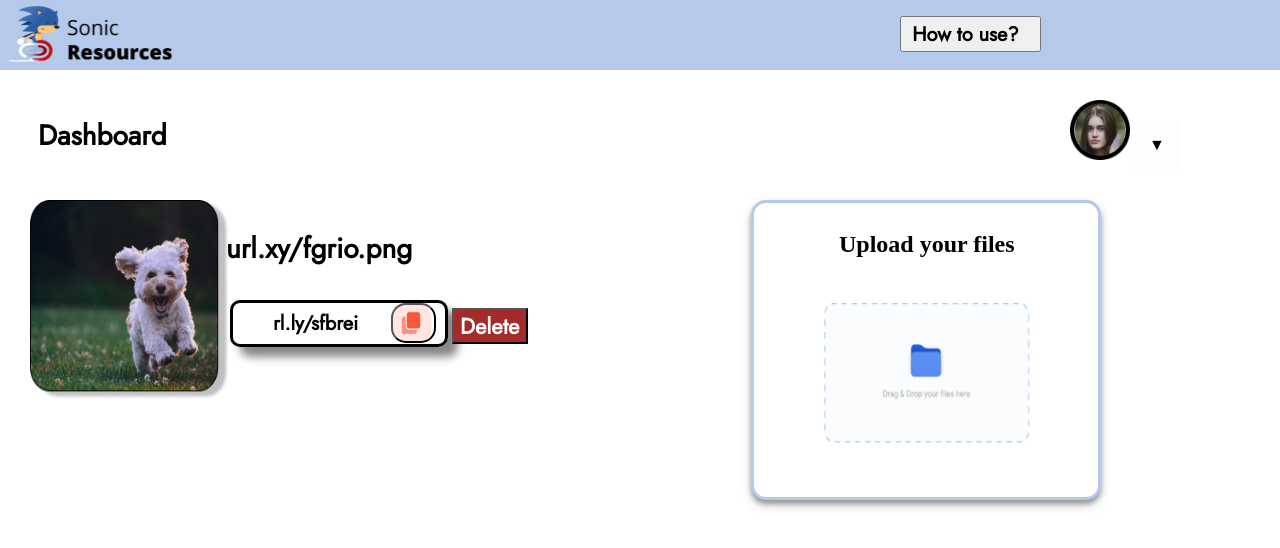
After one commit to rajvi3003/Django-Projects, a Django app: template templates/SonicRes/howtouse.html in a window 1280 px wide. The commit adds this page. Shown: the top 548 px of the page. Run offline with Django 3.2, Linux system fonts and the light colour scheme; the template is opened without the code that fills it, so the values that code supplies are empty.

Commit message:
Final commit for frontend part

```diff
--- a/static/assets/howtouse.css
+++ b/static/assets/howtouse.css
@@ -145,3 +145,121 @@
     height: 200px;
     width: 200px;
 }
+
+.maindiv {
+    position: absolute;
+    width: 350px;
+    height: 300px;
+    left: 751px;
+    top: 200px;
+    border-color: 3px thistle;
+    filter: drop-shadow(0px 4px 4px rgba(36, 28, 28, 0.25));
+    background: #FFFFFF;
+    border: 3px solid #B5CAEB;
+    box-sizing: border-box;
+    box-shadow: 0px 4px 4px rgba(0, 0, 0, 0.25);
+    border-radius: 15px;
+}
+
+.textinside {
+    position: absolute;
+    /* width: 210px;
+    height: 34px;
+    left: 1025px;
+    top: 305px; */
+    /* top: -50px; */
+    left: 85px;
+    font-family: google Jost;
+    font-style: normal;
+    font-weight: bold;
+    font-size: 24px;
+    line-height: 35px;
+    display: flex;
+    align-items: center;
+    color: #000000;
+}
+
+.containsimg {
+    position: absolute;
+    width: 206px;
+    /*height: 150px;
+    left: 978px;
+    top: 375px; */
+    height: 140px;
+    top: 100px;
+    left: 70px;
+}
+
+.userprofile {
+    position: absolute;
+    /* height: 70px; */
+    left: 1070px;
+    top: 100px;
+}
+
+.photo {
+    height: 60px;
+}
+
+
+/* .photo {
+    height: 50px;
+    left: 200px;
+    top: 20px;
+}
+
+.dropdown {
+    display: inline;
+    left: 200px;
+    top: 0px;
+    background-color: transparent;
+    border: none;
+} */
+
+
+/* .dropdown:hover{
+
+} */
+
+.dropbtn {
+    background-color: #fcfdfd;
+    color: #000000;
+    padding: 15px;
+    font-size: 16px;
+    border: none;
+    font-weight: 800;
+}
+
+.dropdown {
+    position: relative;
+    display: inline-block;
+    top: -10px;
+}
+
+.dropdown-content {
+    display: none;
+    position: absolute;
+    background-color: #f1f1f1;
+    min-width: 160px;
+    box-shadow: 0px 8px 16px 0px rgba(0, 0, 0, 0.2);
+    z-index: 1;
+}
+
+.dropdown-content a {
+    color: black;
+    padding: 12px 16px;
+    text-decoration: none;
+    display: block;
+}
+
+.dropdown-content a:hover {
+    background-color: #ddd;
+}
+
+.dropdown:hover .dropdown-content {
+    display: block;
+}
+
+.dropdown:hover .dropbtn {
+    background-color: #ffffff;
+}
--- /dev/null
+++ b/templates/SonicRes/howtouse.html
@@ -0,0 +1,55 @@
+<!DOCTYPE html>
+<html lang="en">
+
+<head>
+    <meta charset="UTF-8">
+    <meta http-equiv="X-UA-Compatible" content="IE=edge">
+    <meta name="viewport" content="width=device-width, initial-scale=1.0">
+    <title>How to Use?</title>
+    <link href='https://fonts.googleapis.com/css?family=Jost' rel='stylesheet'>
+    <link rel="stylesheet" href="assets/howtouse.css">
+</head>
+
+<body>
+    <div class="navigationBar">
+        <img src="assets/img/free Delvery (1) 1.png" class="logoimg">
+        <button type="button" class="howto">How to use?</button>
+    </div>
+    <div class="leftside">
+        <p class="content">Dashboard</p>
+        <div class="flashcards">
+            <img src="assets/img/dogimage.png" class="imga">
+            <p class="insidepng">url.xy/fgrio.png</p>
+            <div class="downurl">
+                <p class="url" id="url">rl.ly/sfbrei</p>
+                <img class="copy" src="assets/img/copy1.png">
+                <button class="cp" type="button"></button>
+            </div>
+        </div>
+        <button type="button" class="deletebutton">Delete</button>
+    </div>
+    <div class="rightside">
+        <div class="maindiv">
+            <p class="textinside">Upload your files</p>
+
+            <img class="containsimg" src="assets/img/draganddrop.png">
+
+        </div>
+    </div>
+    <div class="userprofile">
+        <img src="assets/img/photo.png" class="photo">
+        <!-- <span><button type="button" class="dropdown">\/</button></span> -->
+        <div class="dropdown">
+            <button class="dropbtn">▼</button>
+            <div class="dropdown-content">
+                <a href="#">Link 1</a>
+                <a href="#">Link 2</a>
+                <a href="#">Link 3</a>
+            </div>
+        </div>
+
+    </div>
+
+</body>
+
+</html>
```
Also changed, not shown: templates/SonicRes/upload.html (added, +34 -0 lines), static/assets/img/photo.png (added).
